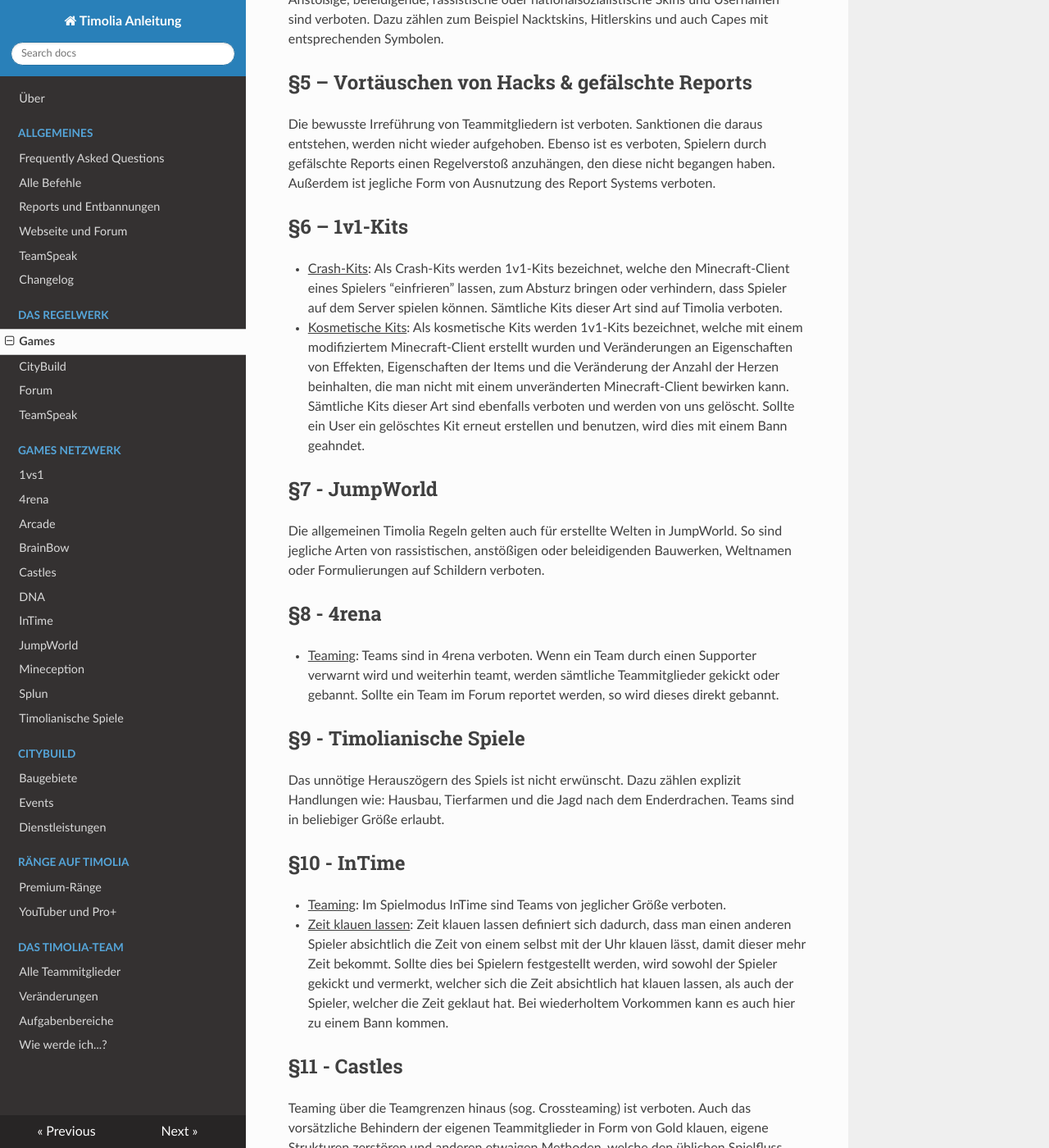
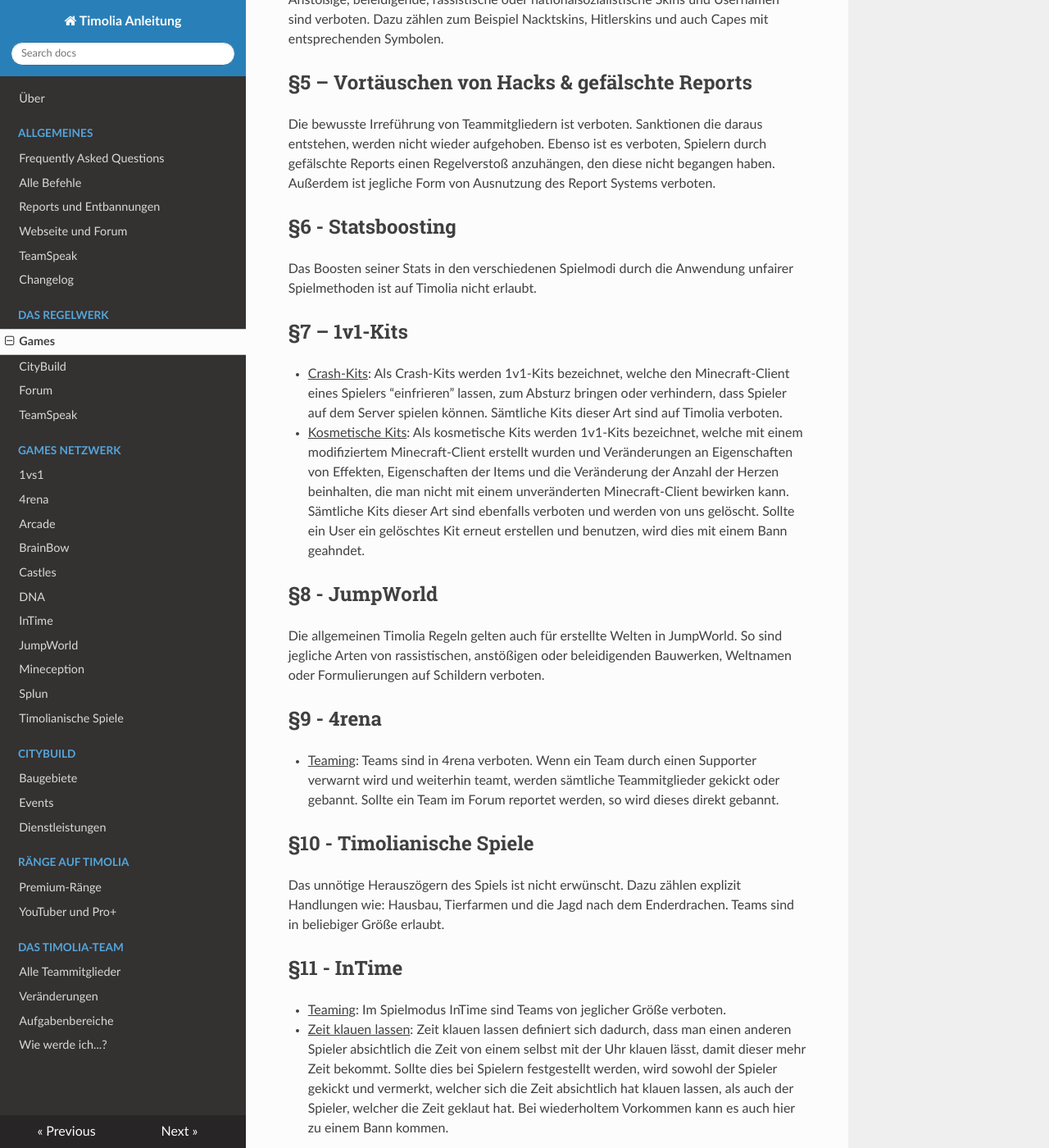
Before and after one commit to TimoliaDE/HowTo, an MkDocs documentation site: the page built from docs/rules/games.md, in a window 1280 px wide and 1400 px high, scrolled down 1813 px. Shown: the whole window at 82% size. Built offline with MkDocs 1.6.1, drawn with Linux system fonts in a browser that asks for light colours; nearby versions of some CDN libraries; old or Windows-style settings are respelled for this version of MkDocs; some of the changed text lies outside the part shown.

Commit message:
statsboosting zu regelwerk hinzugefügt

```diff
--- a/docs/rules/games.md
+++ b/docs/rules/games.md
@@ -42,7 +42,10 @@ Anstößige, beleidigende, rassistische oder nationalsozialistische Skins und Us
 Die bewusste Irreführung von Teammitgliedern ist verboten. Sanktionen die daraus entstehen, werden nicht wieder aufgehoben.
 Ebenso ist es verboten, Spielern durch gefälschte Reports einen Regelverstoß anzuhängen, den diese nicht begangen haben. Außerdem ist jegliche Form von Ausnutzung des Report Systems verboten.
 
-## §6 – 1v1-Kits
+## §6 - Statsboosting
+Das Boosten seiner Stats in den verschiedenen Spielmodi durch die Anwendung unfairer Spielmethoden ist auf Timolia nicht erlaubt.
+
+## §7 – 1v1-Kits
 - <u>Crash-Kits</u>: Als Crash-Kits werden 1v1-Kits bezeichnet, welche den Minecraft-Client eines Spielers “einfrieren” lassen, zum Absturz bringen oder verhindern, dass Spieler auf dem Server spielen können.
 Sämtliche Kits dieser Art sind auf Timolia verboten.
 - <u>Kosmetische Kits</u>:
```
Also changed, not shown: other parts of docs/rules/games.md (+8 -8 lines).
